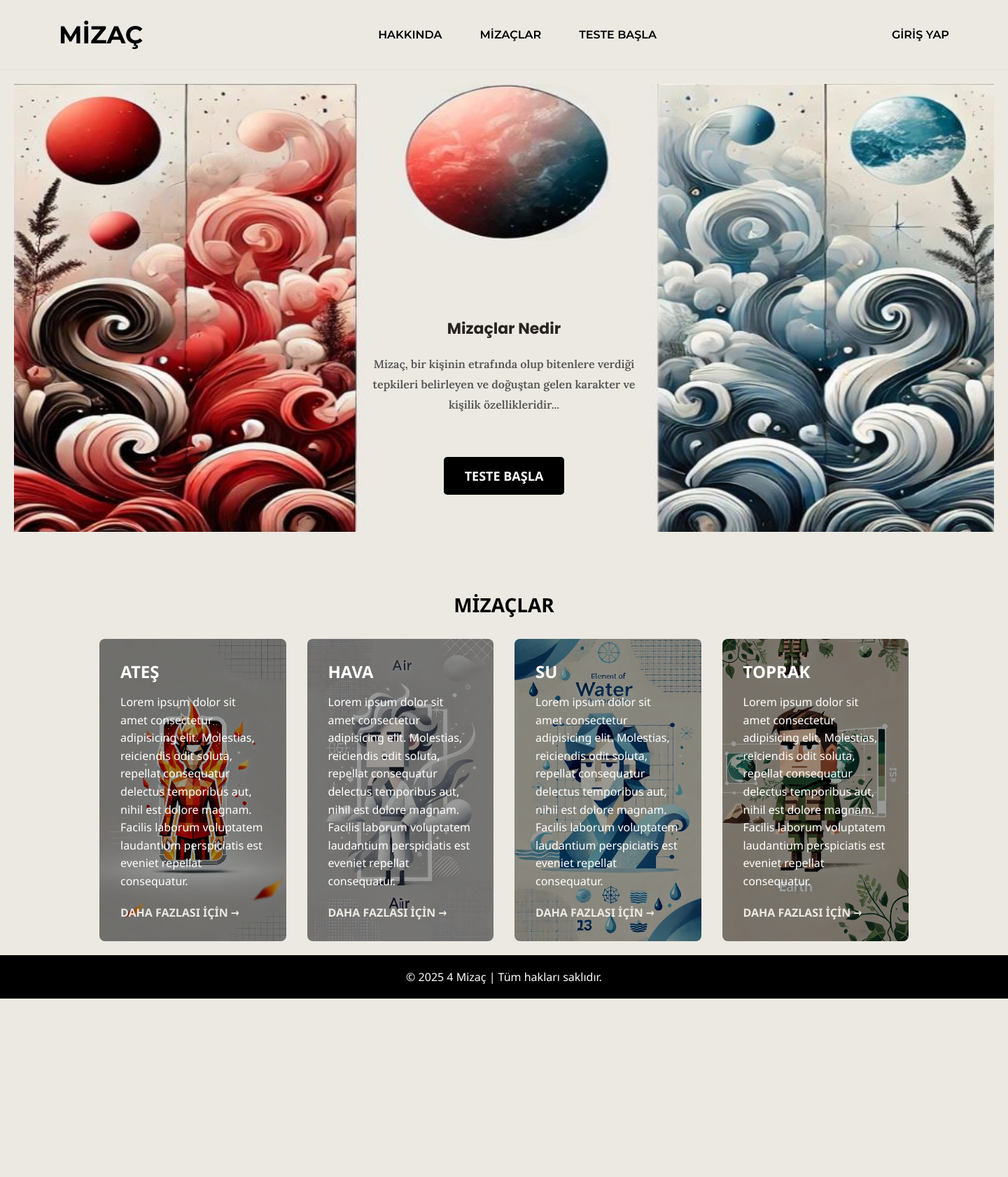
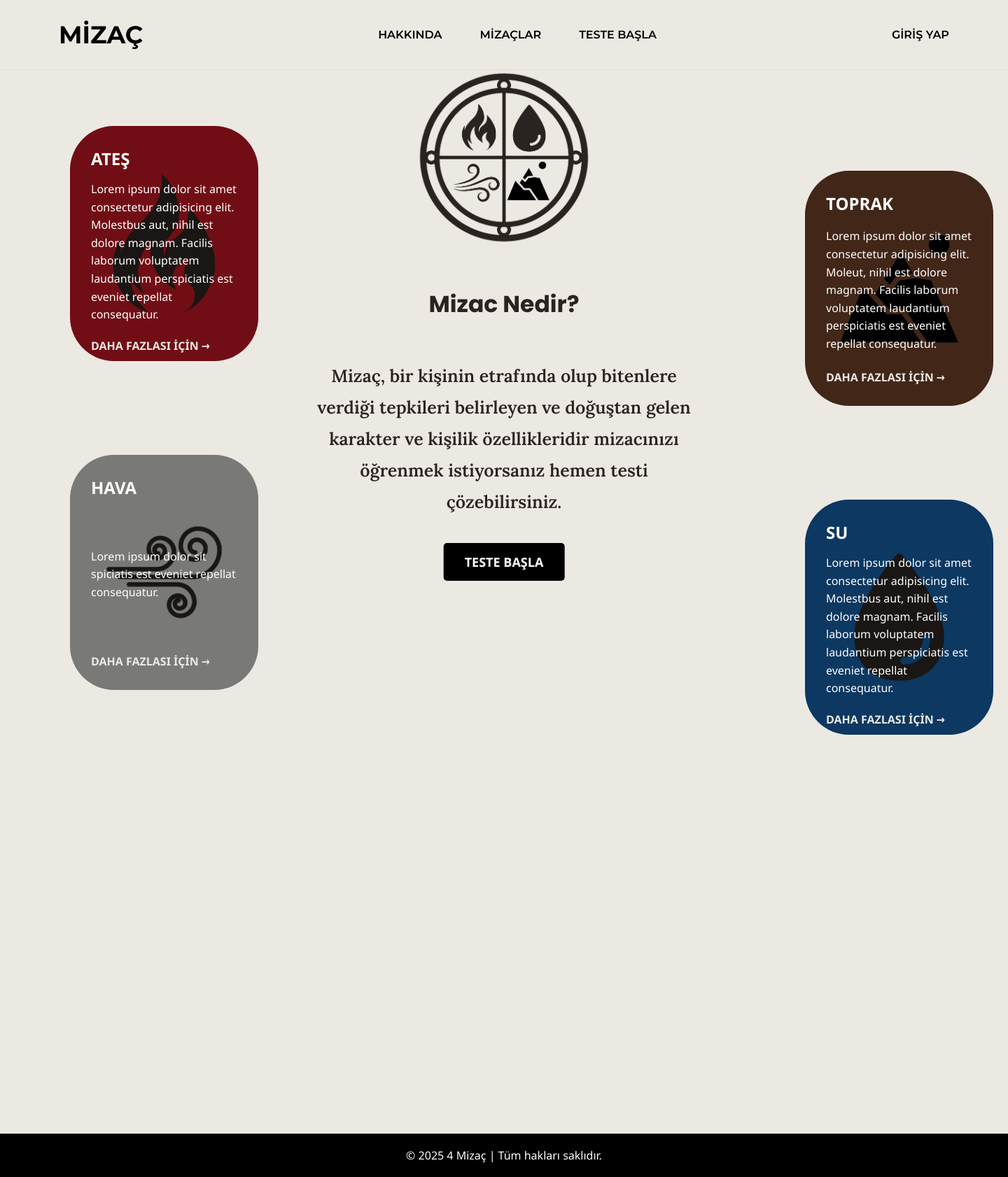
Before and after one commit to isKartal/mizac_yayin, a Django app: page / in a window 1440 px wide. Shown: the whole page at 70% size. Before the commit the page ends 1427 px from the top, so only its background shows below. Run offline with Django 3.2, Linux system fonts and the light colour scheme.

Commit message:
tema değsikliği tasarımcı yok

```diff
--- a/main/static/css/styles-1.css
+++ b/main/static/css/styles-1.css
@@ -106,18 +106,17 @@ main {
 }
 
 main section:first-child {
-    width: 100%;
-    min-height: 100vh;
-    background-image: url('main.jpg');
-    background-size: 100% 80%;
-    background-position: top center;
+    background-size: 300px 300px;
+    background-position: center top;
     background-repeat: no-repeat;
     display: flex;
-    align-items: center;
     justify-content: center;
+    align-items: flex-start;
+    min-height: 100vh;
     text-align: center;
     flex-direction: column;
     padding: 5vw;
+    margin-top: -45px; /* Bu değeri ihtiyaca göre ayarlayabilirsiniz */
 }
 
 @media (max-width: 768px) {
@@ -161,23 +160,87 @@ main section:first-child a:hover {
     background-color: gray;
 }
 
-/* Mizac Nedir Bölümü */
+.mizac-nedir-title,
+.start-test-button {
+    display: inline-block; /* Elemanları yan yana yerleştirir */
+    vertical-align: middle; /* Ortalanmış şekilde hizalar */
+    text-align: center;
+    white-space: nowrap; /* Metnin satır değiştirmesini engeller */
+}
+
 .mizac-nedir-title {
     font-family: 'Poppins', serif;
-    font-size: min(24vw, 30px);
+    font-size: min(24vw, 33px) !important;
     font-weight: 900;
-    margin-top: 10vh;
-    text-align: center;
+    margin-top: 15px;
     color: #292321;
+    position: absolute;
+    bottom: 350px;
+    left: 50%;
+    transform: translateX(-50%);
 }
 
 .mizac-nedir-text {
     font-family: 'Lora', serif;
-    font-weight: 900;
-    font-size: min(22vw, 25px);
+    font-weight: 900 !important;
+    font-size: min(20vw, 25px) !important; /* Orantılı büyüme */
     line-height: 1.6;
-    color: #555;
+    color: #292321;
+    position: absolute;
+    bottom: 80px; /* Yazıyı yukarı/aşağı kaydır */
+    left: 50%;
+    transform: translateX(-50%);
+    width: 1050%; /* Metnin genişliğini belirler */
+    max-width: 600px; /* Maksimum genişlik ayarı */
+    padding: 10px;
+}
+
+.first-word {
+    display: block; /* İlk kelimeyi tek satıra al */
     text-align: center;
+    font-size: 24px;
+    font-weight: bold;
+}
+
+section {
+    background-size: cover;
+    background-position: center;
+    min-height: 100vh;
+    position: relative;
+}
+
+.content-container {
+    position: absolute;
+    top: 50%;
+    left: 50%;
+    transform: translate(-50%, -50%);
+    text-align: center;
+    color: #ece9e3;
+    padding: 0 20px;
+    z-index: 2;
+}
+
+.start-test-button {
+    margin-top: 20px;
+    background-color: black;
+    color: white;
+    padding: 15px 30px;
+    text-decoration: none;
+    border-radius: 5px;
+    font-weight: bold;
+    transition: background-color 0.3s;
+    font-size: 18px;
+}
+
+.start-test-button:hover {
+    background-color: gray;
+}
+
+section .start-test-button {
+    position: absolute;
+    bottom: 0px;
+    left: 50%;
+    transform: translateX(-50%);
 }
 
 /* Elementler Bölümü */
@@ -197,27 +260,46 @@ main section:first-child a:hover {
 }
 
 .element-grid {
-    display: grid;
-    gap: 30px;
-    margin: 0 auto;
-    grid-template-columns: repeat(auto-fit, minmax(250px, 1fr));
-    max-width: 90vw;
-    padding: 0 5%;
+    position: relative;
+    width: 100vw;
+    height: 100vh; /* Sayfanın tamamını kaplasın */
 }
 
 .element {
+    position: absolute;
+    width: 269px; /* Element boyutunu kendine göre ayarla */
+    height: 336px;
     background-size: cover;
     background-position: center;
     padding: 30px;
-    border-radius: 8px;
+    border-radius: 63px; /* Daha oval bir şekil için artırıldı */
     color: white;
     text-align: left;
     display: flex;
     flex-direction: column;
-    min-height: 350px;
     justify-content: space-between;
     transition: transform 0.3s;
-    position: relative;
+    overflow: hidden; /* Kenarları düzgün görmek için */
+}
+
+.element:nth-child(1) { /* Sol üst köşe */
+    top: -620px;
+    left: 100px;
+}
+
+.element:nth-child(2) { /* Sağ üst köşe */
+    top: -150px;
+    left: 100px;
+}
+
+.element:nth-child(3) { /* Sol alt köşe */
+    bottom: 550px;
+    left: 1150px;
+}
+
+.element:nth-child(4) { /* Sağ alt köşe */
+    bottom: 1020px;
+    left: 1150px;
 }
 
 .element::before {
@@ -260,5 +342,5 @@ main section:first-child a:hover {
 }
 
 .more-link:hover {
-    color: white;
+    color: #ece9e3;
 }
--- a/main/templates/index.html
+++ b/main/templates/index.html
@@ -36,36 +36,43 @@
         {% endif %}
     </div>
     <main>
-        <section style="background-image: url('{% static 'images/main.jpg' %}');">
-            <div>
-                <h5 class="mizac-nedir-title">Mizaçlar Nedir</h5>
-                <p class="mizac-nedir-text">
-                    Mizaç, bir kişinin etrafında olup bitenlere verdiği tepkileri belirleyen ve doğuştan gelen karakter ve kişilik özellikleridir...
-                </p>
-            </div>
-            <a href="{% url 'start_test' %}">TESTE BAŞLA</a>
+        <section style="background-image: url('{% static 'images/logom2.jpg' %}');">
+            <section class="content-container">
+                <div class="content">
+                    <h5 class="mizac-nedir-title">Mizac Nedir?</h5>
+                    <p class="mizac-nedir-text">Mizaç,
+                        bir kişinin etrafında
+                        olup bitenlere verdiği
+                        tepkileri belirleyen
+                         ve doğuştan gelen
+                        karakter ve kişilik
+                         özellikleridir mizacınızı
+                        öğrenmek istiyorsanız
+                        hemen testi çözebilirsiniz.</p>
+                </div>
+                <a href="{% url 'start_test' %}" class="start-test-button">TESTE BAŞLA</a> <!-- Teste Başla butonu burada -->
+            </section>
         </section>
         <section class="elements">
-            <h2>MİZAÇLAR</h2>
             <div class="element-grid">
-                <div class="element" style="background-image: url('{% static 'images/fire.jpg' %}');">
+                <div class="element" style="background-image: url('{% static 'images/2.jpg' %}');">
                     <h3>ATEŞ</h3>
-                    <p>Lorem ipsum dolor sit amet consectetur adipisicing elit. Molestias, reiciendis odit soluta, repellat consequatur delectus temporibus aut, nihil est dolore magnam. Facilis laborum voluptatem laudantium perspiciatis est eveniet repellat consequatur.</p>
+                    <p>Lorem ipsum dolor sit amet consectetur adipisicing elit. Molestbus aut, nihil est dolore magnam. Facilis laborum voluptatem laudantium perspiciatis est eveniet repellat consequatur.</p>
                     <a href="{% url 'fire_more' %}" class="more-link">DAHA FAZLASI İÇİN →</a>
                 </div>
-                <div class="element" style="background-image: url('{% static 'images/air.jpg' %}');">
+                <div class="element" style="background-image: url('{% static 'images/1.jpg' %}');">
                     <h3>HAVA</h3>
-                    <p>Lorem ipsum dolor sit amet consectetur adipisicing elit. Molestias, reiciendis odit soluta, repellat consequatur delectus temporibus aut, nihil est dolore magnam. Facilis laborum voluptatem laudantium perspiciatis est eveniet repellat consequatur.</p>
+                    <p>Lorem ipsum dolor sit spiciatis est eveniet repellat consequatur.</p>
                     <a href="{% url 'air_more' %}" class="more-link">DAHA FAZLASI İÇİN →</a>
                 </div>
-                <div class="element" style="background-image: url('{% static 'images/water.jpg' %}');">
+                <div class="element" style="background-image: url('{% static 'images/4.jpg' %}');">
                     <h3>SU</h3>
-                    <p>Lorem ipsum dolor sit amet consectetur adipisicing elit. Molestias, reiciendis odit soluta, repellat consequatur delectus temporibus aut, nihil est dolore magnam. Facilis laborum voluptatem laudantium perspiciatis est eveniet repellat consequatur.</p>
+                    <p>Lorem ipsum dolor sit amet consectetur adipisicing elit. Molestbus aut, nihil est dolore magnam. Facilis laborum voluptatem laudantium perspiciatis est eveniet repellat consequatur.</p>
                     <a href="{% url 'water_more' %}" class="more-link">DAHA FAZLASI İÇİN →</a>
                 </div>
-                <div class="element" style="background-image: url('{% static 'images/earth.jpg' %}');">
+                <div class="element" style="background-image: url('{% static 'images/3.jpg' %}');">
                     <h3>TOPRAK</h3>
-                    <p>Lorem ipsum dolor sit amet consectetur adipisicing elit. Molestias, reiciendis odit soluta, repellat consequatur delectus temporibus aut, nihil est dolore magnam. Facilis laborum voluptatem laudantium perspiciatis est eveniet repellat consequatur.</p>
+                    <p>Lorem ipsum dolor sit amet consectetur adipisicing elit. Moleut, nihil est dolore magnam. Facilis laborum voluptatem laudantium perspiciatis est eveniet repellat consequatur.</p>
                     <a href="{% url 'earth_more' %}" class="more-link">DAHA FAZLASI İÇİN →</a>
                 </div>
             </div>
```
Also changed, not shown: main/static/images/1.jpg (added), main/static/images/2.jpg (added), main/static/images/3.jpg (added), main/static/images/4.jpg (added), main/static/images/air.jpg (deleted), main/static/images/earth.jpg (deleted), main/static/images/fire.jpg (deleted), main/static/images/logom2.jpg (added), main/static/images/main.jpg (deleted), main/static/images/water.jpg (deleted).
